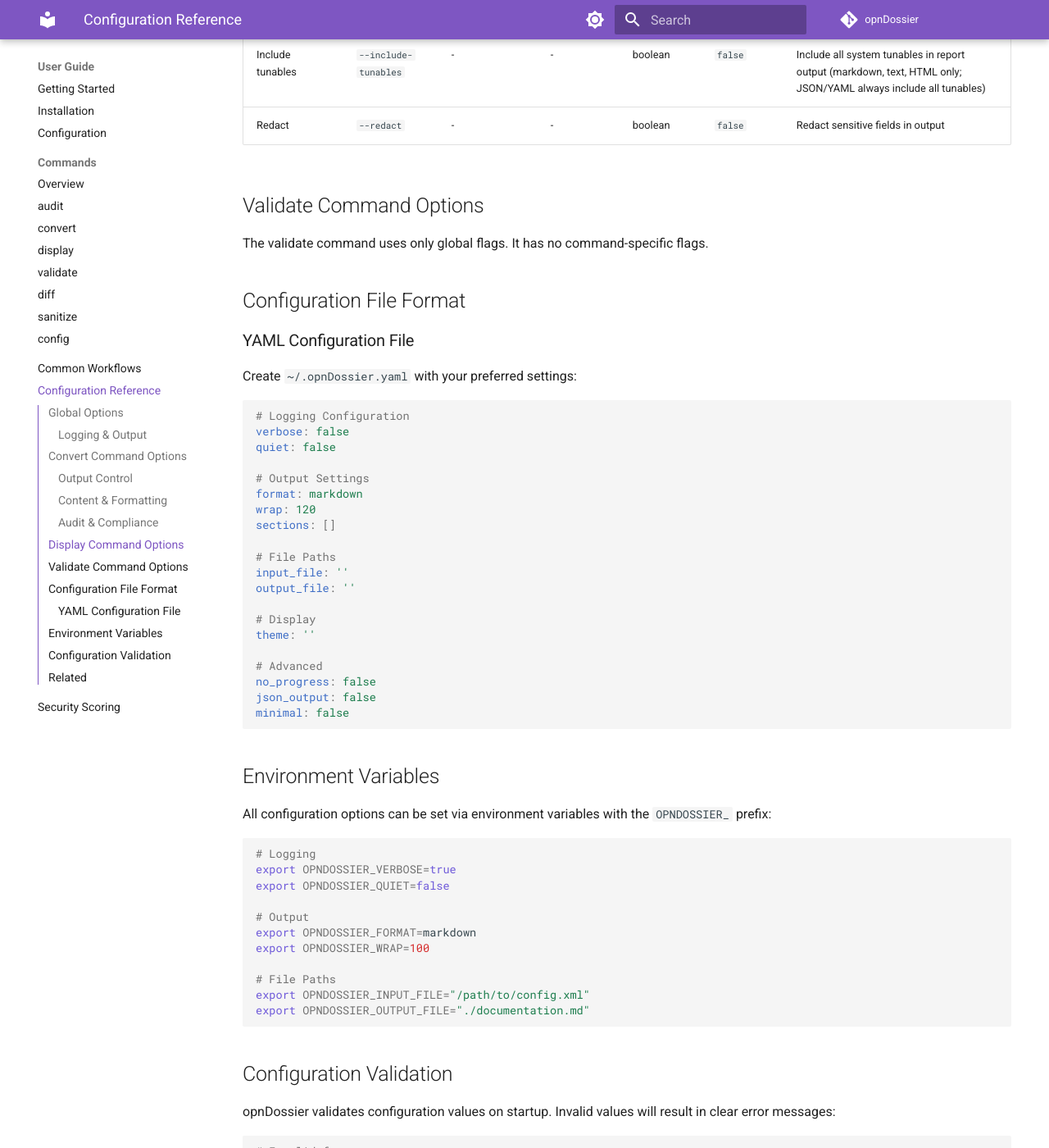
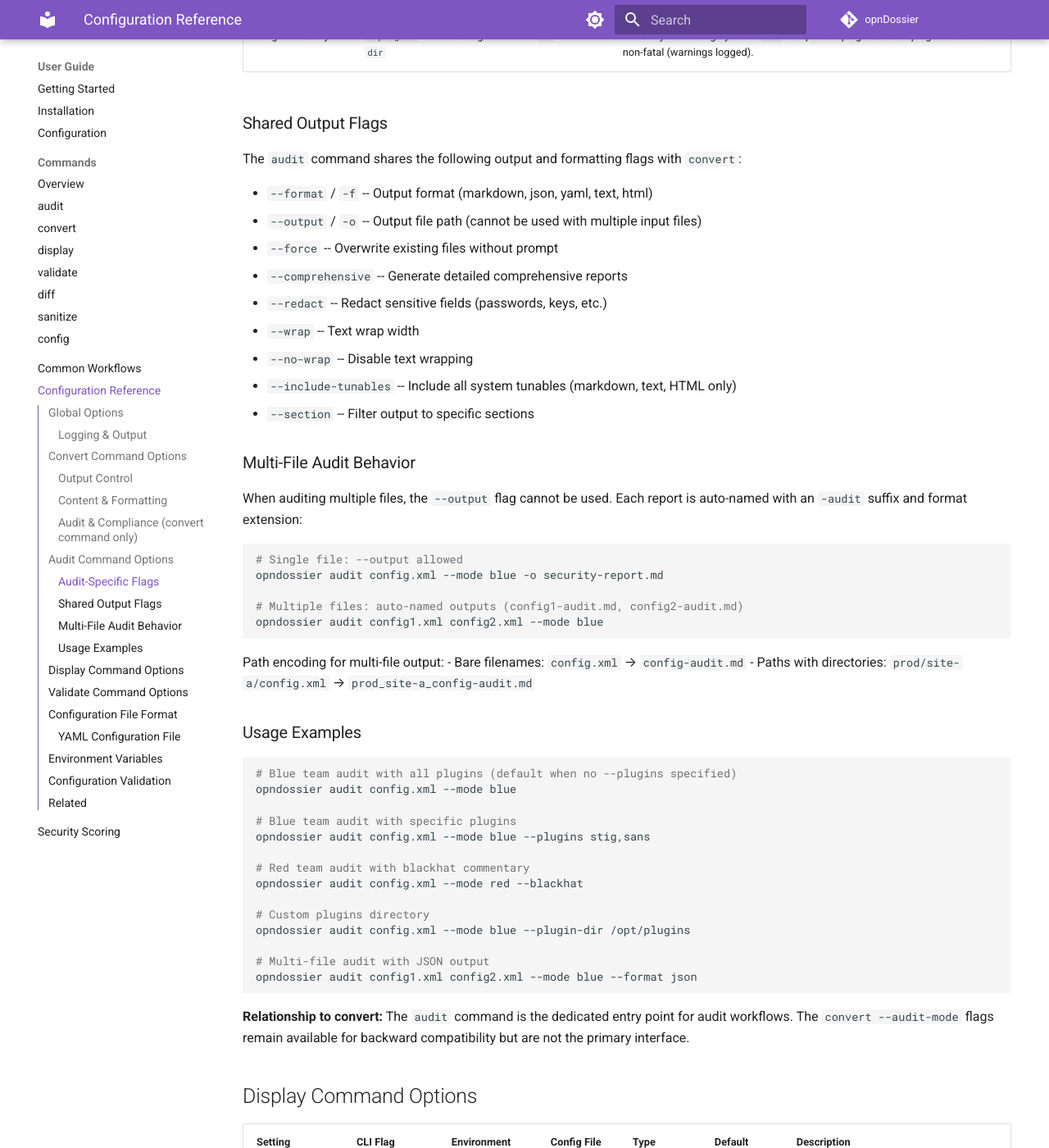
Before and after one commit to EvilBit-Labs/opnDossier, an MkDocs documentation site: the page built from docs/user-guide/configuration-reference.md, in a window 1280 px wide and 1400 px high, scrolled down 2966 px. Shown: the whole window at 82% size. Built offline with MkDocs 1.6.1 and Material for MkDocs 9.7.7, drawn with Linux system fonts in a browser that asks for light colours; comment, search, counter and statistics services are not loaded; the version menu is left out; some of the changed text lies outside the part shown.

Commit message:
docs: Dosu updates for PR #454

````diff
--- a/docs/user-guide/configuration-reference.md
+++ b/docs/user-guide/configuration-reference.md
@@ -6,7 +6,7 @@ For how configuration precedence works, see the [Configuration Guide](configurat
 
 ## Global Options
 
-These options apply to all commands (`convert`, `display`, `validate`).
+These options apply to all commands (`audit`, `convert`, `display`, `validate`).
 
 ### Logging & Output
 
@@ -45,13 +45,77 @@ Supported formats: `markdown` (`md`), `json`, `yaml` (`yml`), `text` (`txt`), `h
 | Include tunables | `--include-tunables` | -                     | -           | boolean  | `false` | Include all system tunables in report output (markdown, text, HTML only; JSON/YAML always include all tunables) |
 | Redact           | `--redact`           | -                     | -           | boolean  | `false` | Redact sensitive fields (passwords, keys, etc.)                                                                 |
 
-### Audit & Compliance
+### Audit & Compliance (convert command only)
 
 | Setting       | CLI Flag          | Environment Variable | Config File | Type     | Default | Description                                                                                                                                                              |
 | ------------- | ----------------- | -------------------- | ----------- | -------- | ------- | ------------------------------------------------------------------------------------------------------------------------------------------------------------------------ |
-| Audit mode    | `--audit-mode`    | -                    | -           | string   | `""`    | Audit mode: standard, blue, red                                                                                                                                          |
+| Audit mode    | `--audit-mode`    | -                    | -           | string   | `""`    | Audit mode: standard, blue, red (for backward compatibility; use `audit` command for dedicated audit workflows)                                                         |
 | Audit plugins | `--audit-plugins` | -                    | -           | string[] | `[]`    | Plugins: stig, sans, firewall                                                                                                                                            |
 | Plugin dir    | `--plugin-dir`    | -                    | -           | string   | `""`    | Directory containing dynamic .so compliance plugins. If explicitly set to a nonexistent directory, fails with an error. If not specified, no dynamic plugins are loaded. |
+
+## Audit Command Options
+
+The `audit` command is the dedicated entry point for security audit and compliance checks. See the [audit command documentation](commands/audit.md) for complete details.
+
+### Audit-Specific Flags
+
+| Setting          | CLI Flag     | Type     | Default      | Description                                                                                                 |
+| ---------------- | ------------ | -------- | ------------ | ----------------------------------------------------------------------------------------------------------- |
+| Audit mode       | `--mode`     | string   | `"standard"` | Audit mode: `standard` (neutral report), `blue` (defensive audit with compliance), `red` (attack surface)   |
+| Compliance plugins | `--plugins`  | string[] | `[]`         | Comma-separated list: `stig`, `sans`, `firewall`. Only valid with `--mode blue`. Empty = all plugins run.  |
+| Blackhat mode    | `--blackhat` | boolean  | `false`      | Enable blackhat commentary for red team reports (red mode only)                                             |
+| Plugin directory | `--plugin-dir` | string | `""`         | Directory containing dynamic `.so` compliance plugins. Failed plugin loads are non-fatal (warnings logged). |
+
+### Shared Output Flags
+
+The `audit` command shares the following output and formatting flags with `convert`:
+
+- `--format` / `-f` -- Output format (markdown, json, yaml, text, html)
+- `--output` / `-o` -- Output file path (cannot be used with multiple input files)
+- `--force` -- Overwrite existing files without prompt
+- `--comprehensive` -- Generate detailed comprehensive reports
+- `--redact` -- Redact sensitive fields (passwords, keys, etc.)
+- `--wrap` -- Text wrap width
+- `--no-wrap` -- Disable text wrapping
+- `--include-tunables` -- Include all system tunables (markdown, text, HTML only)
+- `--section` -- Filter output to specific sections
+
+### Multi-File Audit Behavior
+
+When auditing multiple files, the `--output` flag cannot be used. Each report is auto-named with an `-audit` suffix and format extension:
+
+```bash
+# Single file: --output allowed
+opndossier audit config.xml --mode blue -o security-report.md
+
+# Multiple files: auto-named outputs (config1-audit.md, config2-audit.md)
+opndossier audit config1.xml config2.xml --mode blue
+```
+
+Path encoding for multi-file output:
+- Bare filenames: `config.xml` → `config-audit.md`
+- Paths with directories: `prod/site-a/config.xml` → `prod_site-a_config-audit.md`
+
+### Usage Examples
+
+```bash
+# Blue team audit with all plugins (default when no --plugins specified)
+opndossier audit config.xml --mode blue
+
+# Blue team audit with specific plugins
+opndossier audit config.xml --mode blue --plugins stig,sans
+
+# Red team audit with blackhat commentary
+opndossier audit config.xml --mode red --blackhat
+
+# Custom plugins directory
+opndossier audit config.xml --mode blue --plugin-dir /opt/plugins
+
+# Multi-file audit with JSON output
+opndossier audit config1.xml config2.xml --mode blue --format json
+```
+
+**Relationship to convert:** The `audit` command is the dedicated entry point for audit workflows. The `convert --audit-mode` flags remain available for backward compatibility but are not the primary interface.
 
 ## Display Command Options
 
@@ -138,4 +202,5 @@ Error: invalid color "invalid", must be one of: auto, always, never
 
 - [Configuration Guide](configuration.md) -- how to configure opnDossier
 - [Commands Overview](commands/overview.md) -- per-command flag reference
+- [Audit Command](commands/audit.md) -- dedicated security audit and compliance checks
 - [XML Field Reference](../xml-field-reference.md) -- OPNsense XML schema details
````
